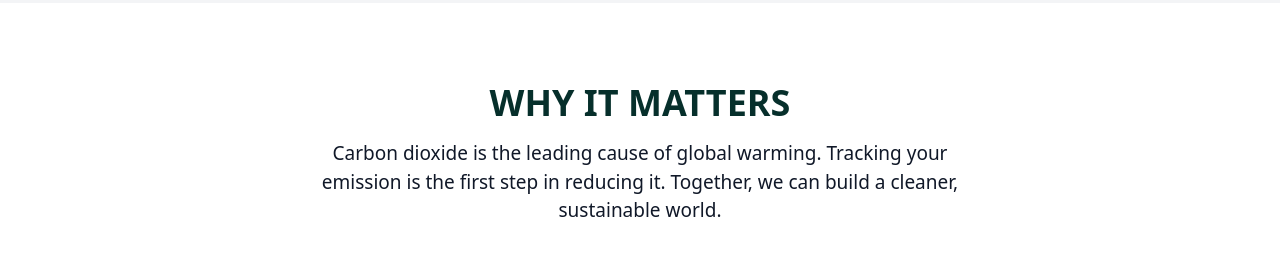
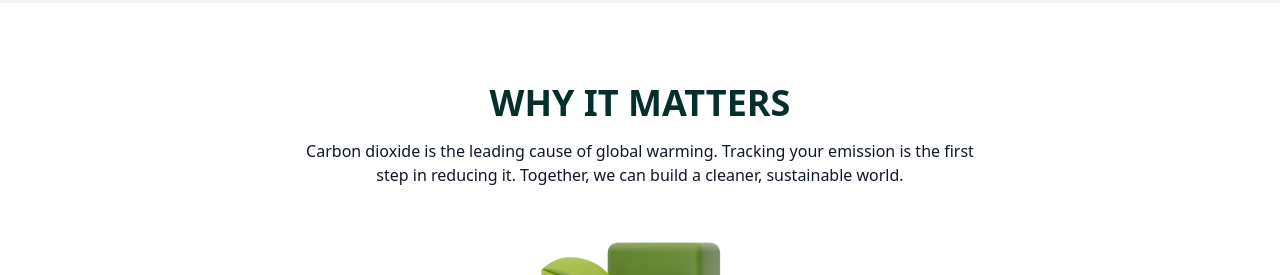
Before and after one commit to ManasTiwari-2101/Carbvium, a React (Vite) app in the folder Carbvium_Frontend/: page / in a window 1280 px wide. Shown: the part 1280-1555 px from the top of the page. Built offline with nearby package versions, Linux system fonts and the light colour scheme.

Commit message:
fix: Remove redundant text size specification in landing page description

```diff
--- a/Carbvium_Frontend/src/pages/landing.jsx
+++ b/Carbvium_Frontend/src/pages/landing.jsx
@@ -117,7 +117,7 @@
           WHY IT MATTERS
         </h2>
 
-        <p className="text-gray-900 text-[19px] max-w-2xl mx-auto mt-4">
+        <p className="text-gray-900 max-w-2xl mx-auto mt-4">
           Carbon dioxide is the leading cause of global warming. Tracking your
           emission is the first step in reducing it. Together, we can build a
           cleaner, sustainable world.
```
